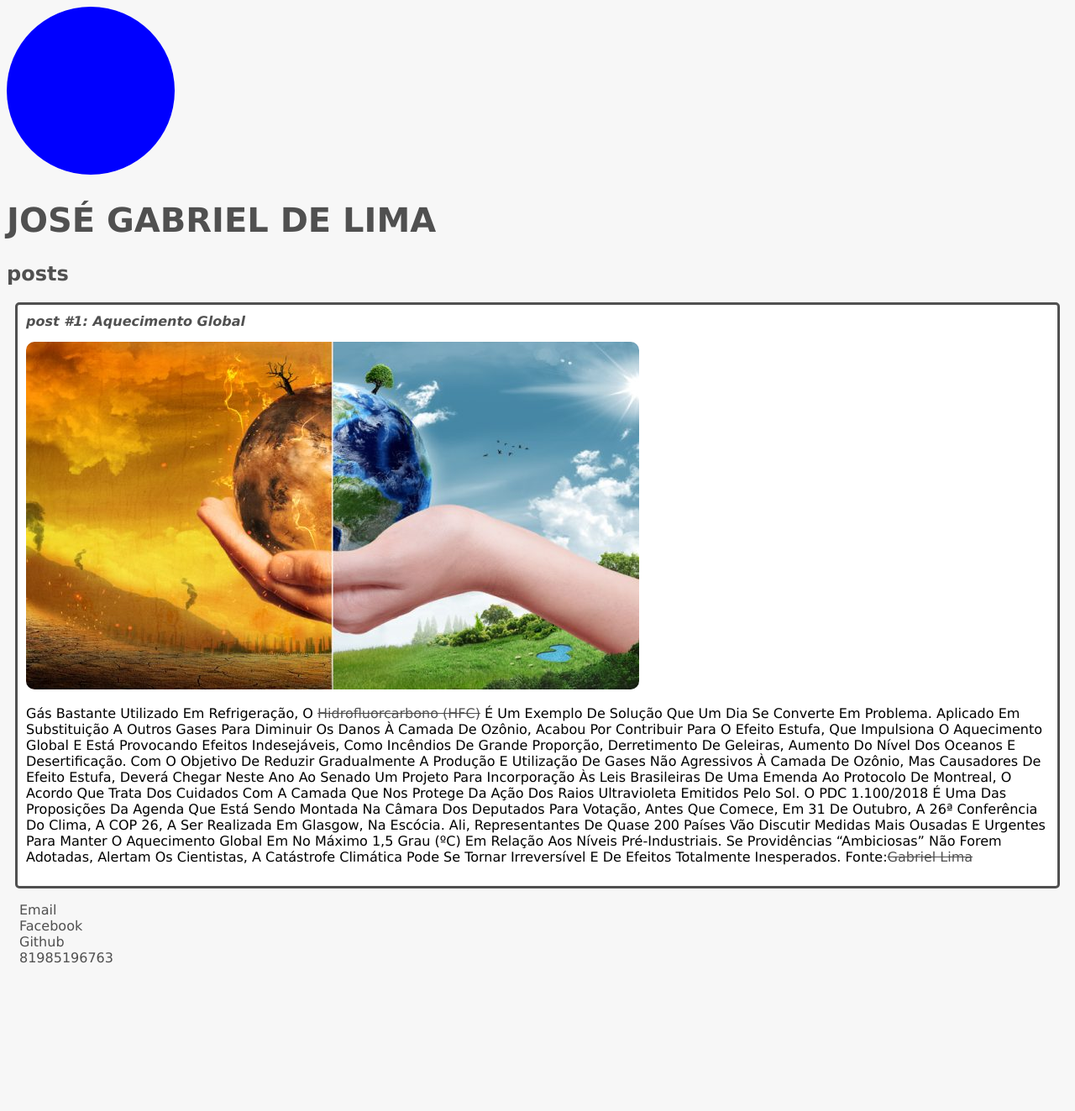
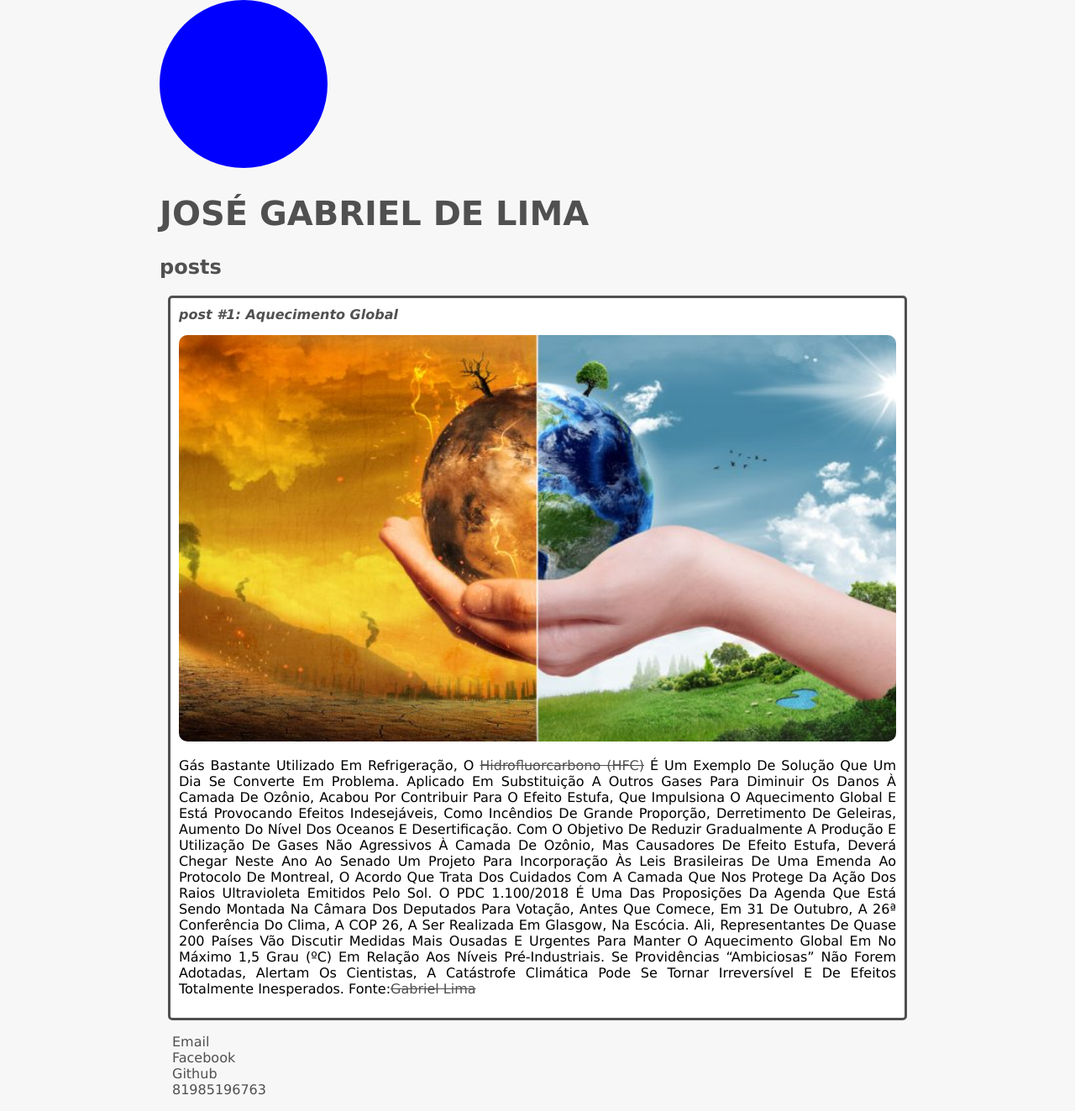
Before and after one commit to Dev-Gabriel1/projetos-da-dio, a PHP site: the page made by aulas-dio/aula-de-introdução-html-css.html in a window 1280 px wide. Shown: the whole page at 84% size. Before the commit the page ends 1147 px from the top, so only its background shows below. Run offline with PHP 8.4, Linux system fonts and the light colour scheme.

Commit message:
utilizando dimensões e alinhamento

```diff
--- a/aulas-dio/style.css
+++ b/aulas-dio/style.css
@@ -1,6 +1,8 @@
 body{
     background-color: #f7f7f7;
     font-family: Verdana;
+    max-width: 900px;
+    margin:auto;
 }
 
 #title, .subtitle, .post_title{
@@ -32,10 +34,12 @@ a{
     margin: 0;
     margin-bottom: 15px;
     text-transform: capitalize;
+    text-align: justify;
 }
 .post_image{
     margin-bottom: 15px;
     border-radius: 10px;
+    width: 100%;
 }
 .lista{
     list-style-type: none ;
```
